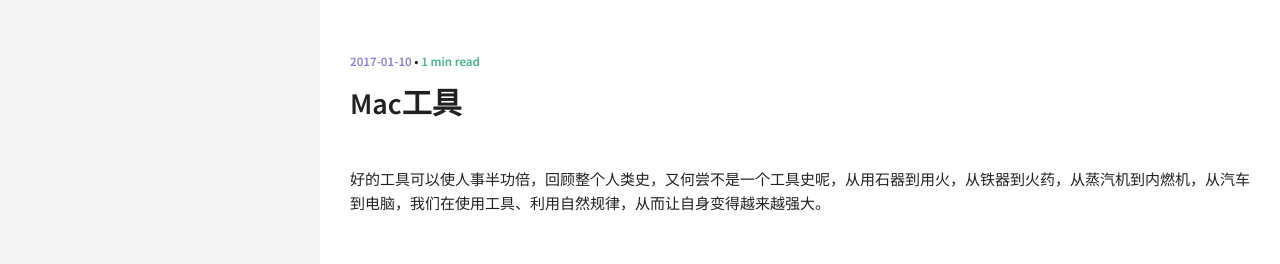
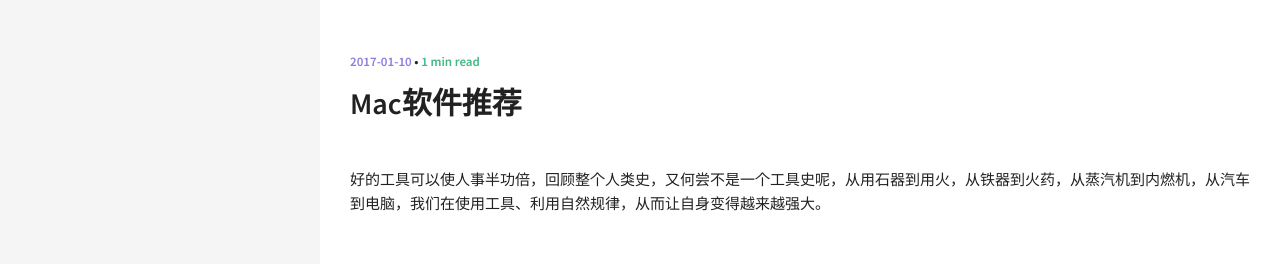
Before and after one commit to transcendtron/liuqinh2s.github.io, a Jekyll site: the page built from _posts/2017-1-10-Mac工具推荐.md, in a window 1280 px wide. Shown: the top 264 px of the page. Built offline with Jekyll 4.4.1, drawn with Linux system fonts in a browser that asks for light colours; comment, search, counter and statistics services are not loaded.

Commit message:
fix 分类

```diff
--- a/_posts/2017-1-10-Mac工具推荐.md
+++ b/_posts/2017-1-10-Mac工具推荐.md
@@ -1,6 +1,6 @@
 ---
 layout: post
-title: Mac工具
+title: Mac软件推荐
 categories: 工具
 tags: [软件]
 comments: true
```
